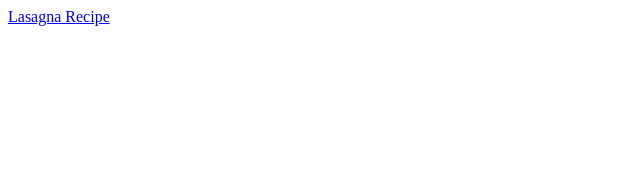
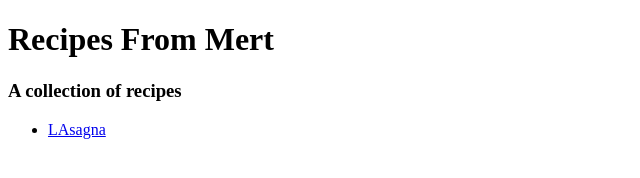
Before and after one commit to LEAUVEN/odin-recipes, a plain HTML site: page index.html in a window 1280 px wide. Shown: the whole page, without its empty margins (0-640 px from the left). Drawn offline with Linux system fonts and the light colour scheme.

Commit message:
Last view.

```diff
--- a/index.html
+++ b/index.html
@@ -1,14 +1,16 @@
 <!DOCTYPE html>
-<html lang="en">
-<head>
-    <meta charset="UTF-8">
-    <meta name="viewport" content="width=device-width, initial-scale=1.0">
-    <title>Odin Recipes
-
-    </title>
-</head>
-<body>
-    <a href="Recipes/Lazanya.html">Lasagna Recipe</a>
-
-</body>
+<html>
+    <head>
+        <meta charset="utf-8">
+        <title>Best Recipes!</title>
+    </head>
+    <body>
+        <h1 id='header'>Recipes From Mert</h1>
+        <h3 id='image label'>A collection of recipes </h3>
+        <div>
+            <ul>
+                <li><a href='/Recipes/Lazanya.html'>LAsagna</a></li>
+            </ul>
+        </div>
+    </body>
 </html>
```
Also changed, not shown: 1 other file.
